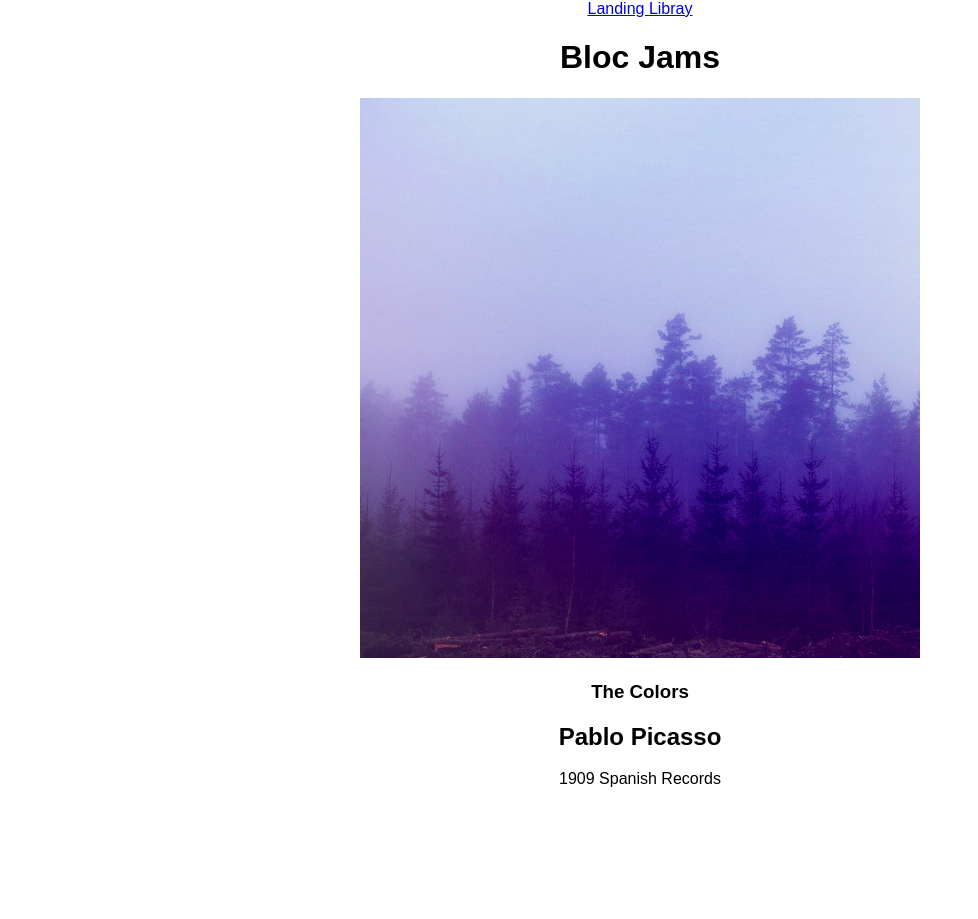
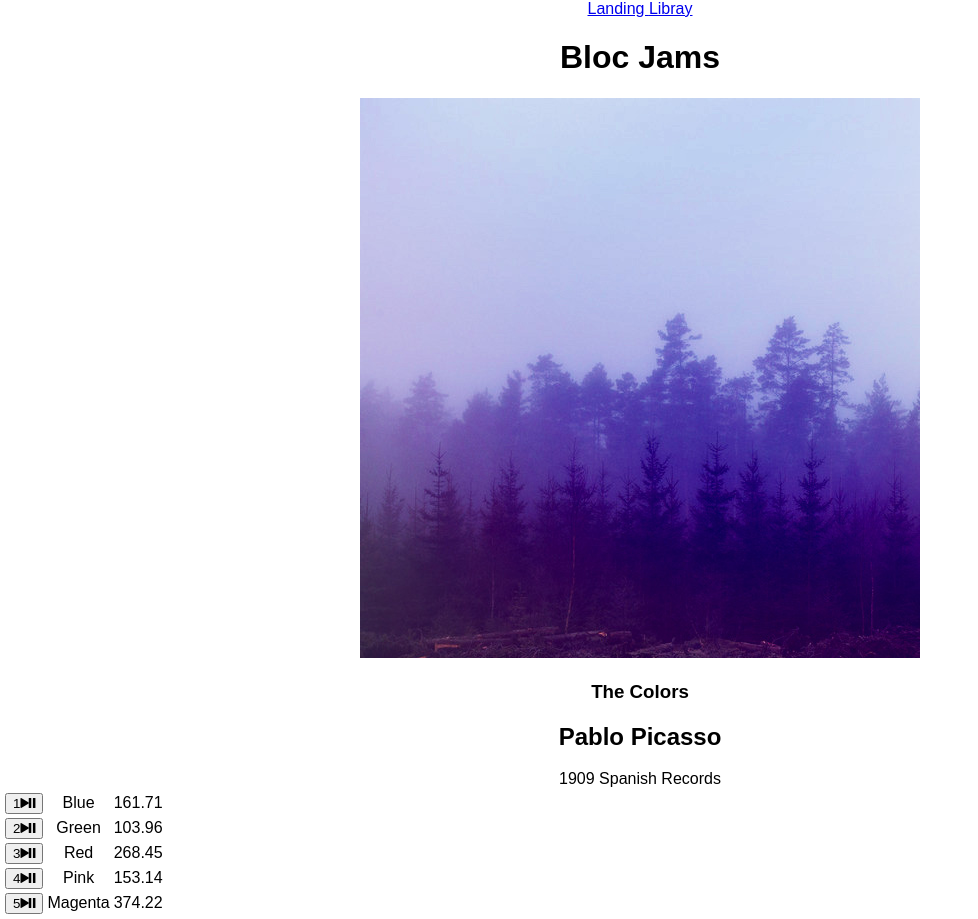
Before and after one commit to Wolferinesda/react-bloc-jams, a React (Create React App) app: page /album/the-colors in a window 1280 px wide. Shown: the whole page, without its empty margins (0-978 px from the left). Before the commit the page ends 800 px from the top, so only its background shows below. Built offline with nearby package versions, Linux system fonts and the light colour scheme.

Commit message:
Added a button with a play pause and number of the song.

```diff
--- a/public/index.html
+++ b/public/index.html
@@ -10,6 +10,7 @@
     -->
     <link rel="manifest" href="%PUBLIC_URL%/manifest.json">
     <link rel="shortcut icon" href="%PUBLIC_URL%/favicon.ico">
+    <link rel="stylesheet" href="http://code.ionicframework.com/ionicons/2.0.1/css/ionicons.min.css" />
     <!--
       Notice the use of %PUBLIC_URL% in the tags above.
       It will be replaced with the URL of the `public` folder during the build.
--- a/src/components/Album.js
+++ b/src/components/Album.js
@@ -30,6 +30,23 @@
             <col id="song-duration-column" />
           </colgroup>
           <tbody>
+            <section className= 'albums'>
+              {
+                this.state.album.songs.map((song, index ) =>
+                  <tr key={index}>
+                    <td>
+                      <button>
+                        <span class="song-number">{index + 1}</span>
+                        <span class="ion-play"></span>
+                        <span class="ion-pause"></span>
+                      </button>
+                    </td>
+                    <td> {song.title} </td>
+                    <td> {song.duration} </td>
+                  </tr>
+                )
+              }
+            </section>
           </tbody>
         </table>
       </section>
--- a/src/components/Library.js
+++ b/src/components/Library.js
@@ -13,7 +13,7 @@
       <section className= 'library'>
         {
           this.state.albums.map( (album, index) =>
-            <Link to={`/album/${album.slug}`} key={index}>
+            <Link to={`/album/{album.slug}`} key={index}>
               <img src={album.albumCover} alt={album.title} />
               <div>{album.title}</div>
               <div>{album.artist}</div>
```
